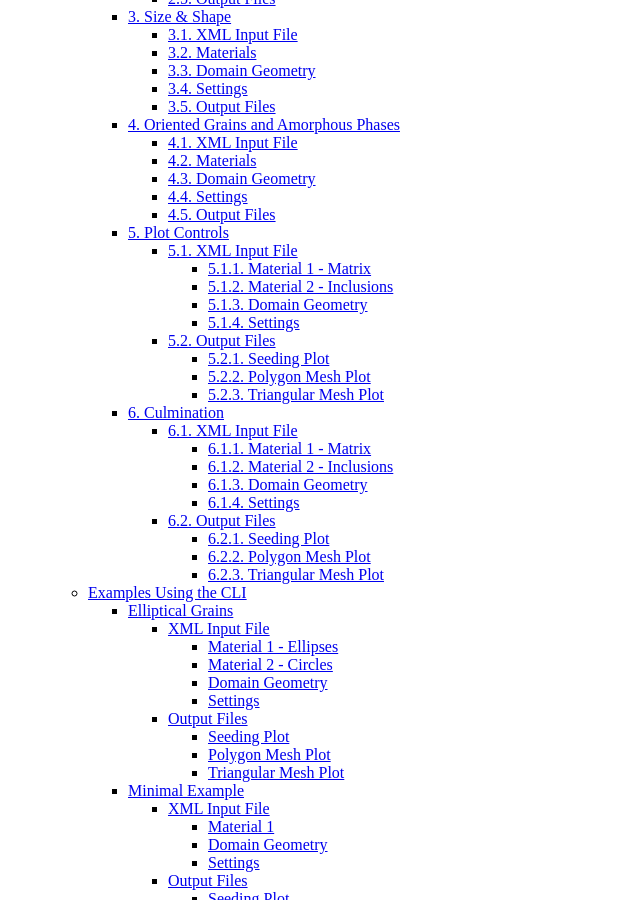
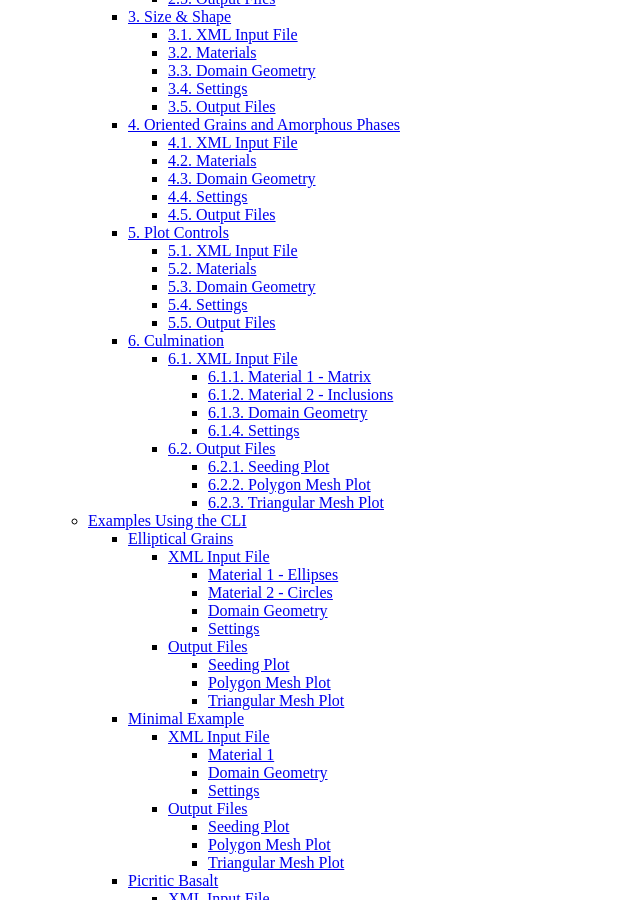
Before and after one commit to kip-hart/MicroStructPy, a Sphinx documentation site: the page built from docs/source/contents.rst, in a window 1280 px wide and 900 px high, scrolled down 455 px. Shown: the whole window, without its empty margins (0-640 px from the left). Built offline with Sphinx 7.4.7, drawn with Linux system fonts in a browser that asks for light colours; some of the changed lines change nothing that is shown.

Commit message:
updated 5th intro example

```diff
--- a/docs/source/ex_5_plotting.rst
+++ b/docs/source/ex_5_plotting.rst
@@ -16,40 +16,18 @@
 
 .. literalinclude:: ../../examples/intro_5_plotting.xml
     :language: xml
-    :caption: Plot controls example input file
 
 
-Material 1 - Matrix
--------------------
-
-.. literalinclude:: ../../examples/intro_5_plotting.xml
-    :language: xml
-    :lines: 3-14
-    :dedent: 4
-    :caption: Matrix material section of input file
+Materials
+=========
 
 There are two materials, in a 2:1 ratio based on volume.
 The first is a pink matrix, which is represented with small circles.
 
-Material 2 - Inclusions
------------------------
-
-.. literalinclude:: ../../examples/intro_5_plotting.xml
-    :language: xml
-    :lines: 16-21
-    :dedent: 4
-    :caption: Inclusions material section of input file
-
 The second material consists of lime green circular inclusions with diameter 2.
 
 Domain Geometry
----------------
-
-.. literalinclude:: ../../examples/intro_5_plotting.xml
-    :language: xml
-    :lines: 23-27
-    :dedent: 4
-    :caption: Domain geometry section of input file
+===============
 
 These two materials fill a square domain.
 The bottom-left corner of the rectangle is the origin, which puts the
@@ -58,13 +36,7 @@
 
 
 Settings
---------
-
-.. literalinclude:: ../../examples/intro_5_plotting.xml
-    :language: xml
-    :lines: 29-57
-    :dedent: 4
-    :caption: Settings section of input file
+========
 
 PNG files of each step in the process will be output, as well as the
 intermediate text files.
@@ -84,23 +56,48 @@
 Output Files
 ============
 
-The three plots that this file generates are the seeding, the polygon mesh,
-and the triangular mesh.
+.. only:: not latex
 
-Seeding Plot
-------------
+    The three plots that this file generates are the seeding, the polygon mesh,
+    and the triangular mesh.
+    These three plots are shown below.
 
-.. image:: ../../examples/intro_5_plotting/seeds.png
-   :alt: Seed particles.
+    .. figure:: ../../examples/intro_5_plotting/seeds.png
+        :alt: Seed geometries.
 
-Polygon Mesh Plot
------------------
+        Seed geometries
 
-.. image:: ../../examples/intro_5_plotting/polymesh.png
-   :alt: Polygon mesh.
+    .. figure:: ../../examples/intro_5_plotting/polymesh.png
+        :alt: Polygonal mesh.
 
-Triangular Mesh Plot
---------------------
+        Polygonal mesh
 
-.. image:: ../../examples/intro_5_plotting/trimesh.png
-   :alt: Triangular mesh.
+    .. figure:: ../../examples/intro_5_plotting/trimesh.png
+        :alt: Triangular mesh.
+
+        Triangular mesh
+
+.. only:: latex
+
+    .. raw:: latex
+
+        The three plots that this file generates are the seeding, the polygon mesh,
+        and the triangular mesh.
+        These three plots are shown in Fig.~\ref{fig:ex_5_plotting}.
+
+        \begin{figure}[htbp]
+            \centering
+            \subfloat[Seed geometries]{
+                \includegraphics[width=0.3\textwidth]{../../examples/intro_5_plotting/seeds.png}
+            }
+            ~
+            \subfloat[Polygonal mesh]{
+                \includegraphics[width=0.3\textwidth]{../../examples/intro_5_plotting/polymesh.png}
+            }
+            ~
+            \subfloat[Triangular mesh]{
+                \includegraphics[width=0.3\textwidth]{../../examples/intro_5_plotting/trimesh.png}
+            }
+            \caption{Output plots for basic example.}
+            \label{fig:ex_5_plotting}
+        \end{figure}
```
